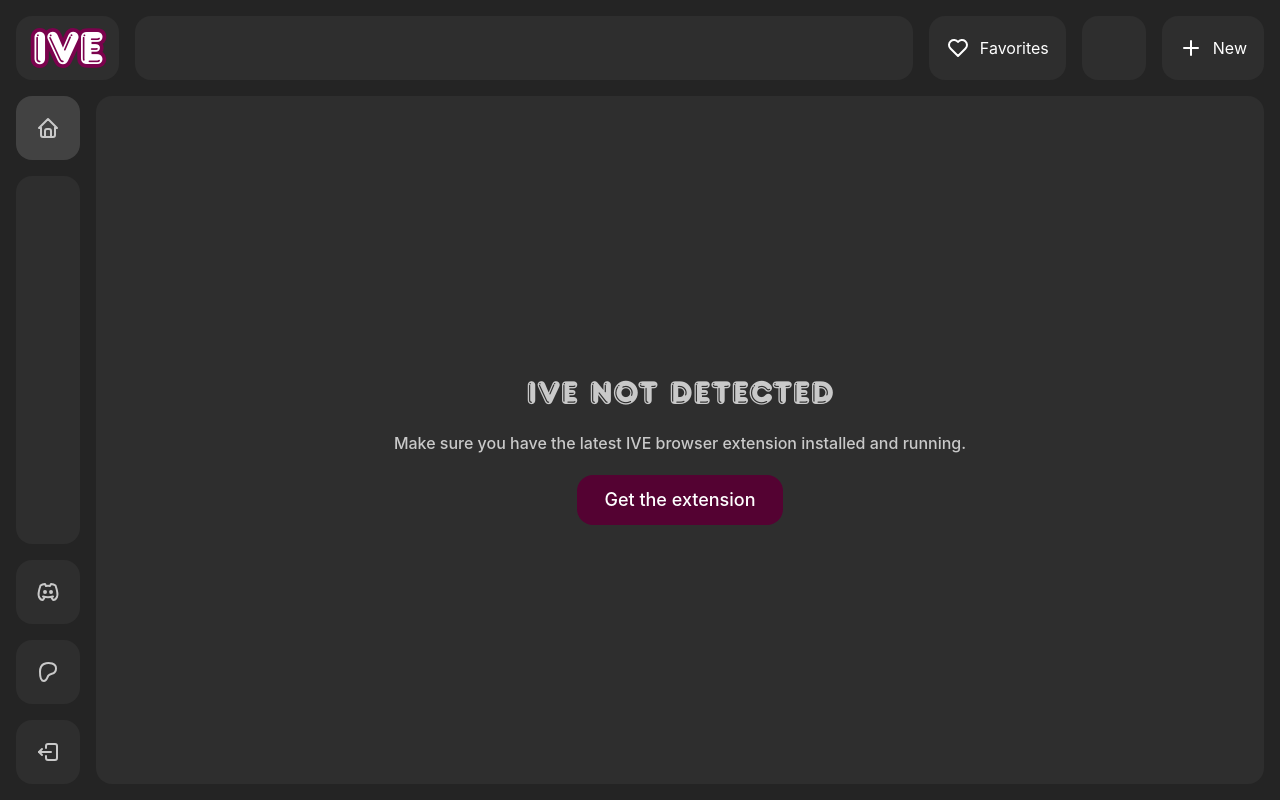
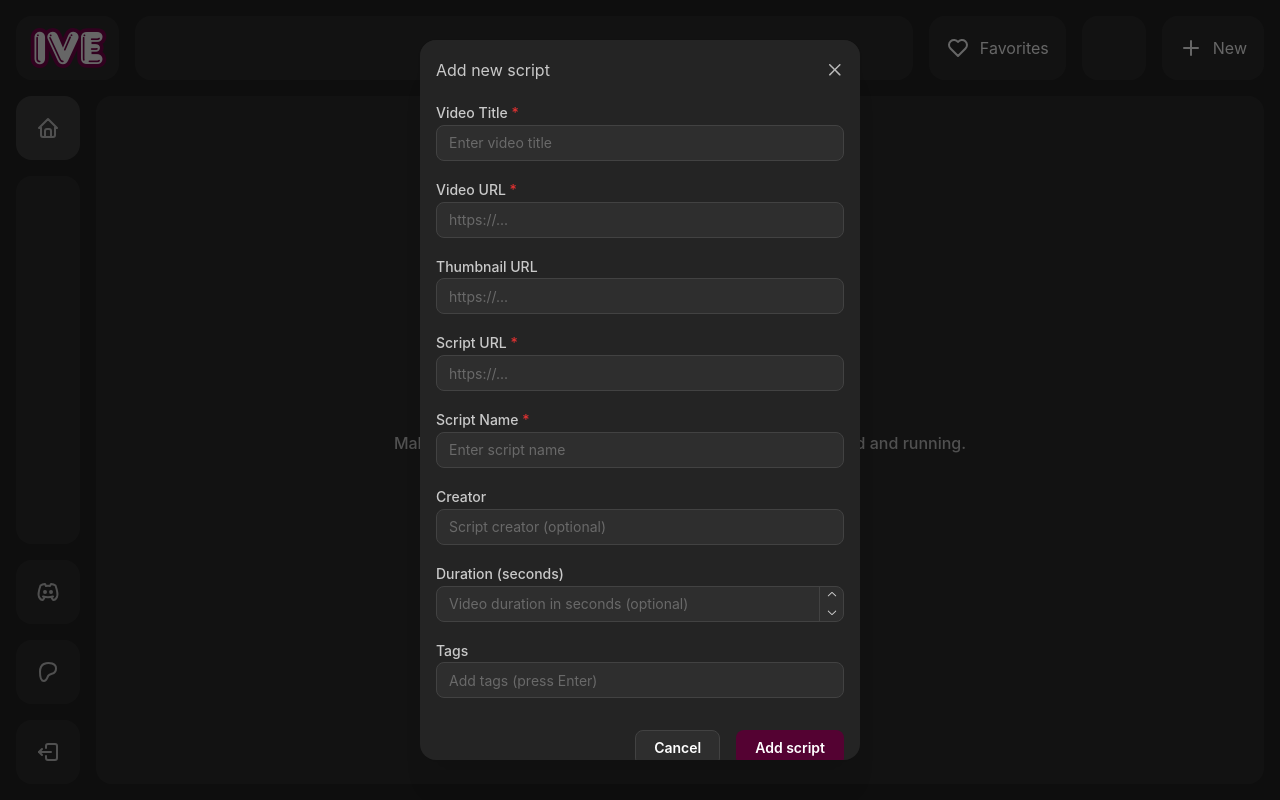
Before and after one commit to iveplay/ive-play, a Next.js app: page /hub in a window 1280 px wide. Both pictures are taken after a click on the button "New". Built offline with nearby package versions, Linux system fonts and the light colour scheme.

Commit message:
feat: new entry

```diff
--- a/content/hub/NewEntry.tsx
+++ b/content/hub/NewEntry.tsx
@@ -1,13 +1,189 @@
+import { useState } from 'react';
 import { IconPlus } from '@tabler/icons-react';
-import { Button, Flex, Text } from '@mantine/core';
+import {
+  Button,
+  Flex,
+  Group,
+  Modal,
+  NumberInput,
+  Stack,
+  TagsInput,
+  Text,
+  TextInput,
+} from '@mantine/core';
+import { useForm } from '@mantine/form';
+import { useDisclosure } from '@mantine/hooks';
+import { notifications } from '@mantine/notifications';
+import { useIveStore } from '@/store/useIveStore';
 
 export const NewEntry = () => {
+  const [opened, { open, close }] = useDisclosure(false);
+  const [loading, setLoading] = useState(false);
+  const createEntry = useIveStore((state) => state.createEntry);
+
+  const form = useForm({
+    initialValues: {
+      title: '',
+      videoUrl: '',
+      thumbnailUrl: '',
+      scriptUrl: '',
+      scriptName: '',
+      creator: '',
+      duration: undefined as number | undefined,
+      tags: [] as string[],
+    },
+    validate: {
+      title: (value) => (!value ? 'Title is required' : null),
+      videoUrl: (value) => (value && !value.startsWith('http') ? 'Must be a valid URL' : null),
+      thumbnailUrl: (value) => (value && !value.startsWith('http') ? 'Must be a valid URL' : null),
+      scriptUrl: (value) => (value && !value.startsWith('http') ? 'Must be a valid URL' : null),
+      scriptName: (value) => (!value ? 'Script name is required' : null),
+    },
+  });
+
+  const handleSubmit = form.onSubmit(async (values) => {
+    setLoading(true);
+    try {
+      await createEntry({
+        title: values.title,
+        duration: values.duration ? values.duration * 1000 : undefined,
+        tags: values.tags.length > 0 ? ['manual', ...values.tags] : ['manual'],
+        videoSources: [{ url: values.videoUrl }],
+        scripts: [
+          {
+            url: values.scriptUrl,
+            name: values.scriptName,
+            creator: values.creator || 'Unknown',
+          },
+        ],
+      });
+
+      notifications.show({
+        title: 'Success',
+        message: 'Script added successfully',
+        color: 'green',
+      });
+
+      form.reset();
+      close();
+    } catch (error) {
+      notifications.show({
+        title: 'Error',
+        message: 'Failed to add script',
+        color: 'red',
+      });
+    } finally {
+      setLoading(false);
+    }
+  });
+
   return (
-    <Button className="box menuItem" miw={64} onClick={() => {}}>
-      <Flex gap="xs" align="center">
-        <IconPlus />
-        <Text display={{ base: 'none', sm: 'block' }}>New</Text>
-      </Flex>
-    </Button>
+    <>
+      <Button className="box menuItem" miw={64} onClick={open}>
+        <Flex gap="xs" align="center">
+          <IconPlus />
+          <Text display={{ base: 'none', sm: 'block' }}>New</Text>
+        </Flex>
+      </Button>
+
+      <Modal
+        opened={opened}
+        onClose={() => {
+          form.reset();
+          close();
+        }}
+        title="Add new script"
+        radius="lg"
+      >
+        <form onSubmit={handleSubmit}>
+          <Stack>
+            <TextInput
+              key={form.key('title')}
+              label="Video Title"
+              placeholder="Enter video title"
+              required
+              radius="md"
+              {...form.getInputProps('title')}
+            />
+
+            <TextInput
+              key={form.key('videoUrl')}
+              label="Video URL"
+              placeholder="https://..."
+              required
+              radius="md"
+              {...form.getInputProps('videoUrl')}
+            />
+
+            <TextInput
+              key={form.key('thumbnailUrl')}
+              label="Thumbnail URL"
+              placeholder="https://..."
+              radius="md"
+              {...form.getInputProps('thumbnailUrl')}
+            />
+
+            <TextInput
+              key={form.key('scriptUrl')}
+              label="Script URL"
+              placeholder="https://..."
+              required
+              radius="md"
+              {...form.getInputProps('scriptUrl')}
+            />
+
+            <TextInput
+              key={form.key('scriptName')}
+              label="Script Name"
+              placeholder="Enter script name"
+              required
+              radius="md"
+              {...form.getInputProps('scriptName')}
+            />
+
+            <TextInput
+              key={form.key('creator')}
+              label="Creator"
+              placeholder="Script creator (optional)"
+              radius="md"
+              {...form.getInputProps('creator')}
+            />
+
+            <NumberInput
+              key={form.key('duration')}
+              label="Duration (seconds)"
+              placeholder="Video duration in seconds (optional)"
+              min={0}
+              radius="md"
+              {...form.getInputProps('duration')}
+            />
+
+            <TagsInput
+              key={form.key('tags')}
+              label="Tags"
+              placeholder="Add tags (press Enter)"
+              radius="md"
+              {...form.getInputProps('tags')}
+            />
+
+            <Group justify="flex-end" mt="md">
+              <Button
+                variant="default"
+                onClick={() => {
+                  form.reset();
+                  close();
+                }}
+                radius="md"
+              >
+                Cancel
+              </Button>
+              <Button type="submit" loading={loading} radius="md">
+                Add script
+              </Button>
+            </Group>
+          </Stack>
+        </form>
+      </Modal>
+    </>
   );
 };
--- a/pages/_app.tsx
+++ b/pages/_app.tsx
@@ -20,10 +20,7 @@
     <MantineProvider theme={theme} defaultColorScheme="dark">
       <Head>
         <title>IVE - Interactive Video Experience</title>
-        <meta
-          name="viewport"
-          content="minimum-scale=1, initial-scale=1, width=device-width, user-scalable=no"
-        />
+        <meta name="viewport" content="minimum-scale=1, initial-scale=1, width=device-width" />
         <meta name="robots" content="index, follow" />
         <meta name="googlebot" content="index, follow" />
         <link rel="shortcut icon" href="/icon0.svg" />
@@ -43,10 +40,10 @@
         <meta property="og:type" content="website" />
         <meta property="og:url" content="https://iveplay.io" />
       </Head>
-      <body className={frankfurter.variable}>
+      <div className={frankfurter.variable}>
         <Notifications />
         <Component {...pageProps} />
-      </body>
+      </div>
     </MantineProvider>
   );
 };
```
Also changed, not shown: package.json (+6 -5 lines), next-env.d.ts, 1 other file (tests, documents, lock files or other folders).
